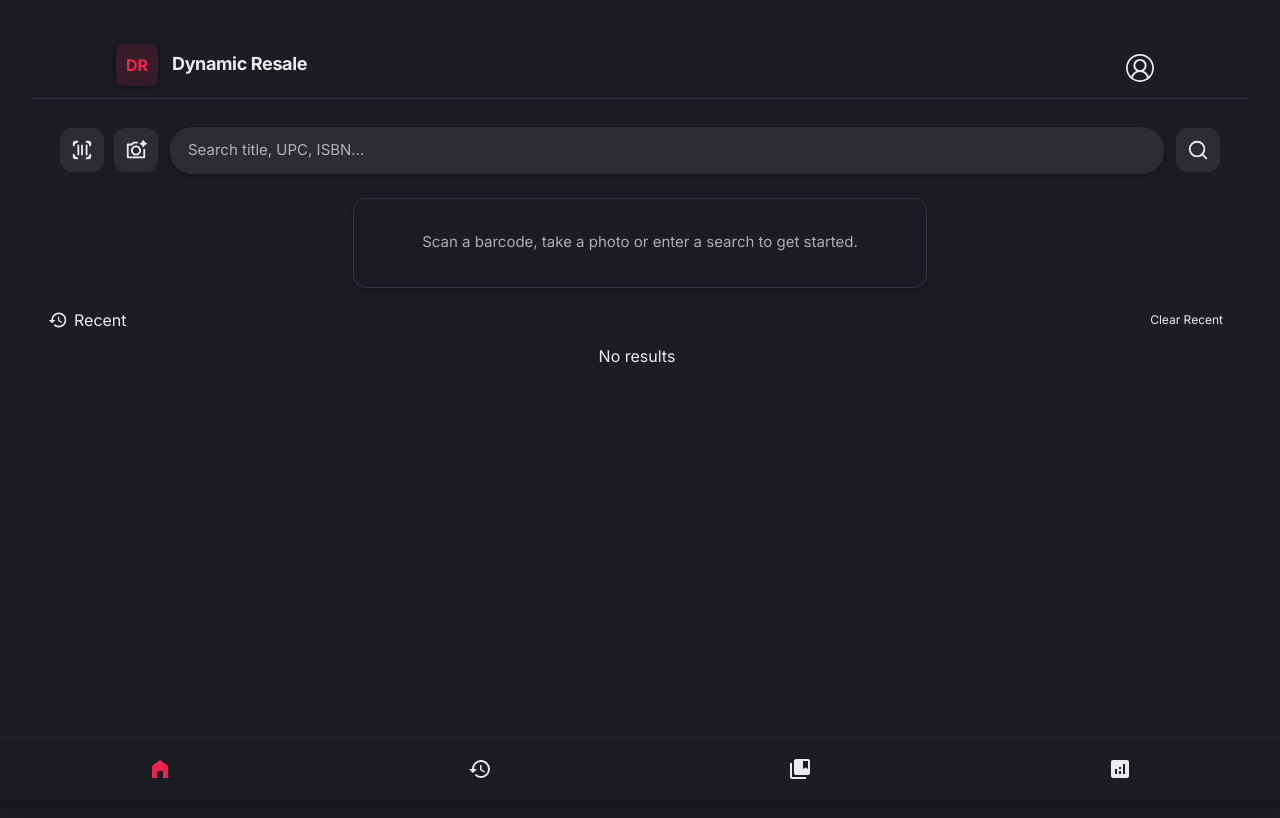
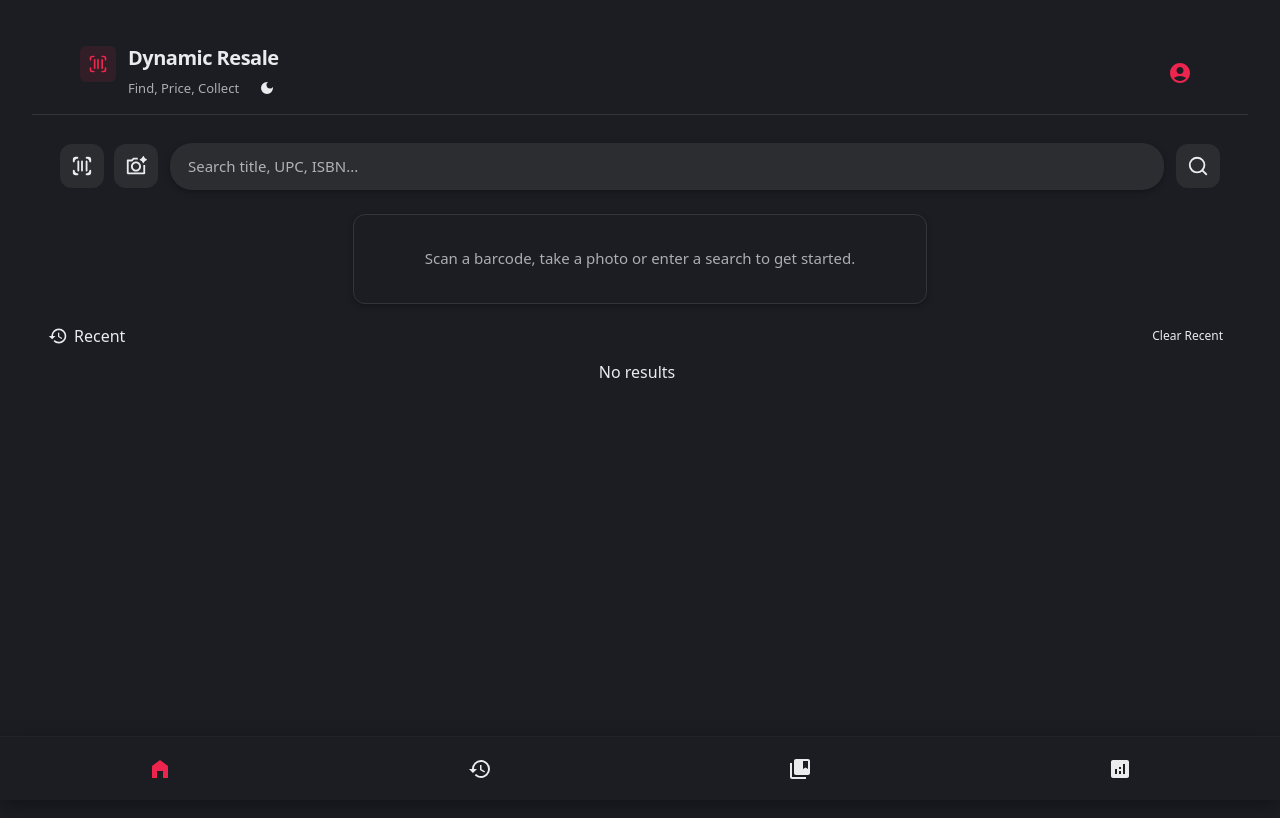
Before and after one commit to jcloud242/dynamic-resale, a React (Vite) app: page / in a window 1280 px wide. Shown: the top 818 px of the page. Built offline with nearby package versions, Linux system fonts and the light colour scheme.

Commit message:
Header Fix! + Tailwind integration

```diff
--- a/src/components/Header.jsx
+++ b/src/components/Header.jsx
@@ -1,6 +1,7 @@
 import React from "react";
 import "./header.css";
-import { VscAccount } from "react-icons/vsc";
+import { LuScanBarcode } from "react-icons/lu";
+import { MdAccountCircle } from "react-icons/md";
 import ThemeToggle from "./ThemeToggle.jsx";
 
 export const RIGHT_COL_WIDTH = 48; // keeps header-right alignment consistent with the design
@@ -8,37 +9,49 @@
 export default function Header() {
   return (
     <header
-      className="dr-header"
+      className="w-full border-b"
       style={{
         // expose shared CSS var so other rows can align the right-most column
         // @ts-ignore
         "--right-col-w": `${RIGHT_COL_WIDTH}px`,
       }}
     >
-      <div className="dr-header-inner">
-        <div className="dr-header-left">
-          <div className="dr-logo">DR</div>
-          <div className="dr-title">
-            <div className="dr-name">Dynamic Resale</div>
-            <div className="dr-tag-row">
-              <div className="dr-tag-toggle" role="button" tabIndex={0}>
-                <span className="dr-tag-pill">Find, Price, Collect</span>
-                <ThemeToggle />
-              </div>
+      <div className="mx-auto max-w-6xl px-4 py-3 grid grid-cols-[1fr_var(--right-col-w)] items-center">
+        {/* Left brand */}
+        <div className="flex items-start gap-3">
+          <div className="mt-0.5 inline-flex h-9 w-9 items-center justify-center rounded-md bg-primary/10 text-primary">
+            <LuScanBarcode className="h-5 w-5" />
+          </div>
+          <div className="leading-tight">
+            <div className="flex items-center gap-2">
+              <h1 className="text-xl font-semibold tracking-tight">
+                Dynamic Resale
+              </h1>
+            </div>
+            <div className="mt-0.5 flex items-center gap-2 text-[13px] text-muted-dynamic">
+              <span>Find, Price, Collect</span>
+              <ThemeToggle />
             </div>
           </div>
         </div>
+        {/* Right account icon, fixed width for alignment */}
         <div
-          className="dr-header-right"
-          style={{ width: "var(--right-col-w)" }}
+          className="flex items-center justify-end"
+          style={{ width: `var(--right-col-w)` }}
         >
-          <div className="dr-header-right-inner">
-            <button className="dr-account" aria-label="Account">
-              <span className="dr-account-icon">
-                <VscAccount />
-              </span>
-            </button>
-          </div>
+          <button
+            type="button"
+            aria-label="Account"
+            className="inline-flex h-9 w-9 items-center justify-center rounded-md"
+          >
+            <span>
+              {" "}
+              <MdAccountCircle
+                className="h-6 w-6"
+                style={{ color: "#ED254E" }}
+              />{" "}
+            </span>
+          </button>
         </div>
       </div>
     </header>
--- a/src/components/header.css
+++ b/src/components/header.css
@@ -1,5 +1,5 @@
 .dr-header {
-  border-bottom: 1px solid hsl(var(--border));
+  border-bottom: 1px solid hsl(var(--muted));
 }
 .dr-header-inner {
   max-width: 1080px;
@@ -35,12 +35,16 @@
   gap: 0;
 }
 .dr-name {
-  font-weight: 700;
-  font-size: 18px;
+  font-weight: 800;
+  font-size: 24px;
   letter-spacing: -0.02em;
   margin: 0;
-  padding-left: 6px;
-  line-height: 1;
+  /*padding-left: 6px;
+  line-height: 1;*/
+
+
+
+
 }
 .dr-tag-row {
   margin-top: 0;
@@ -72,7 +76,6 @@
   border-radius: 8px;
   background: transparent;
   border: 0;
-  color: var(--fg);
   display: inline-flex;
   align-items: center;
   justify-content: center;
@@ -99,6 +102,8 @@
   font-size: 16px;
   padding: 6px;
   border-radius: 8px;
+  cursor: pointer;
+  pointer-events: auto;
 }
 
 /* Let react-icons render their native SVG shapes (outline vs filled)
--- a/src/index.css
+++ b/src/index.css
@@ -3,7 +3,7 @@
 :root {
   font-family: system-ui, Avenir, Helvetica, Arial, sans-serif;
   line-height: 1.5;
-  font-weight: 400;
+  font-weight: 200;
 
   color-scheme: light dark;
   color: rgba(255, 255, 255, 0.87);
@@ -44,7 +44,6 @@
   font-size: 1em;
   font-weight: 500;
   font-family: inherit;
-  background-color: #1a1a1a;
   cursor: pointer;
   transition: border-color 0.25s;
 }
@@ -64,9 +63,6 @@
   }
   a:hover {
     color: #747bff;
-  }
-  button {
-    background-color: #f9f9f9;
   }
 }
 
--- a/src/shared/searchbar.css
+++ b/src/shared/searchbar.css
@@ -1,35 +1,174 @@
-.dr-searchbar{display:flex;gap:12px;padding:12px;align-items:center;background:transparent}
-.dr-scan-actions{display:flex;gap:10px}
-.dr-search-input-wrap{display:flex;flex:1}
-.dr-search-input{flex:1;padding:12px 18px;border-radius:22px;border:0;background:var(--card-bg);color:var(--fg);box-shadow:var(--input-elev);font-size:15px}
-.dr-search-icon,.dr-scan-icon,.dr-photo-icon{padding:10px;border-radius:12px;border:1px solid transparent;background:var(--card-bg);color:var(--fg);display:flex;align-items:center;justify-content:center}
-.dr-search-icon svg{width:22px;height:22px;color:inherit;fill:none;stroke:currentColor}
-.dr-scan-icon svg,.dr-photo-icon svg{width:22px;height:22px;color:inherit;fill:currentColor;stroke:currentColor}
-.dr-search-input::placeholder{color:var(--muted)}
+.dr-searchbar {
+  display: flex;
+  gap: 12px;
+  padding: 12px;
+  align-items: center;
+  background: transparent;
+}
+.dr-scan-actions {
+  display: flex;
+  gap: 10px;
+}
+.dr-search-input-wrap {
+  display: flex;
+  flex: 1;
+}
+.dr-search-input {
+  flex: 1;
+  padding: 12px 18px;
+  border-radius: 22px;
+  border: 0;
+  background: var(--card-bg);
+  color: var(--fg);
+  box-shadow: var(--input-elev);
+  font-size: 15px;
+}
+.dr-search-icon,
+.dr-scan-icon,
+.dr-photo-icon {
+  padding: 10px;
+  border-radius: 12px;
+  border: 1px solid transparent;
+  background: var(--card-bg);
+  color: var(--fg);
+  display: flex;
+  align-items: center;
+  justify-content: center;
+}
+.dr-search-icon svg {
+  width: 22px;
+  height: 22px;
+  color: inherit;
+  fill: none;
+  stroke: currentColor;
+}
+.dr-scan-icon svg,
+.dr-photo-icon svg {
+  width: 22px;
+  height: 22px;
+  color: inherit;
+  fill: currentColor;
+  stroke: currentColor;
+}
+.dr-search-input::placeholder {
+  color: var(--muted);
+}
 
 /* Interactive polish */
-.dr-searchbar input, .dr-search-icon, .dr-scan-icon, .dr-photo-icon { transition: border-color 120ms ease, box-shadow var(--motion-duration) ease, transform var(--motion-duration) ease; }
-.dr-searchbar input:focus { box-shadow: 0 6px 18px rgba(0,0,0,0.12); outline: none; }
-.dr-search-icon:hover, .dr-scan-icon:hover, .dr-photo-icon:hover { transform: none; border-color: #ED254E; }
-.dr-search-icon:active, .dr-scan-icon:active, .dr-photo-icon:active { transform: none; }
-.dr-search-icon:focus-visible, .dr-scan-icon:focus-visible, .dr-photo-icon:focus-visible { box-shadow: 0 0 0 4px var(--focus-ring); outline: none }
+.dr-searchbar input,
+.dr-search-icon,
+.dr-scan-icon,
+.dr-photo-icon {
+  transition: border-color 120ms ease, box-shadow var(--motion-duration) ease,
+    transform var(--motion-duration) ease;
+}
+.dr-searchbar input:focus {
+  box-shadow: 0 6px 18px rgba(0, 0, 0, 0.12);
+  outline: none;
+}
+.dr-search-icon:hover,
+.dr-scan-icon:hover,
+.dr-photo-icon:hover {
+  transform: none;
+  border-color: #ed254e;
+}
+.dr-search-icon:active,
+.dr-scan-icon:active,
+.dr-photo-icon:active {
+  transform: none;
+}
+.dr-search-icon:focus-visible,
+.dr-scan-icon:focus-visible,
+.dr-photo-icon:focus-visible {
+  box-shadow: 0 0 0 4px var(--focus-ring);
+  outline: none;
+}
 
-.dr-suggestions{position:absolute;left:0;right:0;top:calc(100% + 8px);background:var(--card-bg);border-radius:12px;box-shadow:0 20px 50px rgba(0,0,0,0.18);overflow:hidden;z-index:40;padding:8px;display:flex;flex-direction:column;gap:6px;transition:opacity 220ms cubic-bezier(.16,1,.3,1), transform 220ms cubic-bezier(.16,1,.3,1);opacity:0;transform:translate3d(0,-8px,0) scale(.995);pointer-events:none;will-change:transform,opacity;backface-visibility:hidden;color:var(--fg)}
-.dr-suggestions.open{opacity:1;transform:translate3d(0,0,0) scale(1);pointer-events:auto}
-.dr-suggestion{background:transparent;border:0;text-align:left;padding:12px;border-radius:8px;color:var(--fg);cursor:pointer;display:flex;flex-direction:column;align-items:flex-start}
-.dr-suggestion:hover{background:rgba(0,0,0,0.04)}
-.dr-suggestion.active{background:hsl(var(--accent) / 0.06)}
-.dr-suggestion-title{font-size:16px;font-weight:600;line-height:1.2;color:var(--fg);max-width:100%;white-space:normal;text-overflow:ellipsis}
-.dr-suggestion-cat{font-size:13px;color:var(--muted);margin-top:6px}
-.dr-suggestion-match{background:transparent;color:var(--accent);font-weight:700}
-.dr-suggest-loading{padding:8px;color:var(--muted);font-size:13px}
+.dr-suggestions {
+  position: absolute;
+  left: 0;
+  right: 0;
+  top: calc(100% + 8px);
+  background: var(--card-bg);
+  border-radius: 12px;
+  box-shadow: 0 20px 50px rgba(0, 0, 0, 0.18);
+  overflow: hidden;
+  z-index: 40;
+  padding: 8px;
+  display: flex;
+  flex-direction: column;
+  gap: 6px;
+  transition: opacity 220ms cubic-bezier(0.16, 1, 0.3, 1),
+    transform 220ms cubic-bezier(0.16, 1, 0.3, 1);
+  opacity: 0;
+  transform: translate3d(0, -8px, 0) scale(0.995);
+  pointer-events: none;
+  will-change: transform, opacity;
+  backface-visibility: hidden;
+  color: var(--fg);
+}
+.dr-suggestions.open {
+  opacity: 1;
+  transform: translate3d(0, 0, 0) scale(1);
+  pointer-events: auto;
+}
+.dr-suggestion {
+  background: transparent;
+  border: 0;
+  text-align: left;
+  padding: 12px;
+  border-radius: 8px;
+  color: var(--fg);
+  cursor: pointer;
+  display: flex;
+  flex-direction: column;
+  align-items: flex-start;
+}
+.dr-suggestion:hover {
+  background: rgba(0, 0, 0, 0.04);
+}
+.dr-suggestion.active {
+  background: hsl(var(--accent) / 0.06);
+}
+.dr-suggestion-title {
+  font-size: 16px;
+  font-weight: 600;
+  line-height: 1.2;
+  color: var(--fg);
+  max-width: 100%;
+  white-space: normal;
+  text-overflow: ellipsis;
+}
+.dr-suggestion-cat {
+  font-size: 13px;
+  color: var(--muted);
+  margin-top: 6px;
+}
+.dr-suggestion-match {
+  background: transparent;
+  color: var(--accent);
+  font-weight: 700;
+}
+.dr-suggest-loading {
+  padding: 8px;
+  color: var(--muted);
+  font-size: 13px;
+}
 
-@media (max-width:600px){
-	.dr-searchbar{padding:6px}
-	.dr-searchbar input{padding:12px}
+@media (max-width: 600px) {
+  .dr-searchbar {
+    padding: 6px;
+  }
+  .dr-searchbar input {
+    padding: 12px;
+  }
 }
 
 /* Respect user preference for reduced motion */
 @media (prefers-reduced-motion: reduce) {
-  .dr-suggestions { transition: none !important; transform: none !important; opacity: 1 !important; }
+  .dr-suggestions {
+    transition: none !important;
+    transform: none !important;
+    opacity: 1 !important;
+  }
 }
--- a/tailwind.config.cjs
+++ b/tailwind.config.cjs
@@ -2,32 +2,87 @@
   darkMode: ['class'],
   content: ['./index.html', './src/**/*.{js,jsx}'],
   theme: {
-    extend: {
+    container: {
+      center: true,
+      padding: '2rem',
+      screens: {
+        '2xl': '1400px',
+      },
+    },
+extend: {
       colors: {
-        border: 'hsl(var(--border))',
-        input: 'hsl(var(--input))',
-        ring: 'hsl(var(--ring))',
-        background: 'hsl(var(--background))',
-        foreground: 'hsl(var(--foreground))',
+        border: "hsl(var(--border))",
+        input: "hsl(var(--input))",
+        ring: "hsl(var(--ring))",
+        background: "hsl(var(--background))",
+        foreground: "hsl(var(--foreground))",
         primary: {
-          DEFAULT: 'hsl(var(--primary))',
+          DEFAULT: "hsl(var(--primary))",
+          foreground: "hsl(var(--primary-foreground))",
+        },
+        secondary: {
+          DEFAULT: "hsl(var(--secondary))",
+          foreground: "hsl(var(--secondary-foreground))",
+        },
+        destructive: {
+          DEFAULT: "hsl(var(--destructive))",
+          foreground: "hsl(var(--destructive-foreground))",
         },
         muted: {
-          DEFAULT: 'hsl(var(--muted))',
+          DEFAULT: "hsl(var(--muted))",
+          foreground: "hsl(var(--muted-foreground))",
         },
         accent: {
-          DEFAULT: 'hsl(var(--accent))',
+          DEFAULT: "hsl(var(--accent))",
+          foreground: "hsl(var(--accent-foreground))",
+        },
+        popover: {
+          DEFAULT: "hsl(var(--popover))",
+          foreground: "hsl(var(--popover-foreground))",
         },
         card: {
-          DEFAULT: 'hsl(var(--card))',
+          DEFAULT: "hsl(var(--card))",
+          foreground: "hsl(var(--card-foreground))",
+        },
+        sidebar: {
+          DEFAULT: "hsl(var(--sidebar-background))",
+          foreground: "hsl(var(--sidebar-foreground))",
+          primary: "hsl(var(--sidebar-primary))",
+          "primary-foreground": "hsl(var(--sidebar-primary-foreground))",
+          accent: "hsl(var(--sidebar-accent))",
+          "accent-foreground": "hsl(var(--sidebar-accent-foreground))",
+          border: "hsl(var(--sidebar-border))",
+          ring: "hsl(var(--sidebar-ring))",
         },
       },
       borderRadius: {
-        lg: 'var(--radius)',
-        md: 'calc(var(--radius) - 2px)',
-        sm: 'calc(var(--radius) - 4px)',
+        lg: "var(--radius)",
+        md: "calc(var(--radius) - 2px)",
+        sm: "calc(var(--radius) - 4px)",
+      },
+      keyframes: {
+        "accordion-down": {
+          from: {
+            height: "0",
+          },
+          to: {
+            height: "var(--radix-accordion-content-height)",
+          },
+        },
+        "accordion-up": {
+          from: {
+            height: "var(--radix-accordion-content-height)",
+          },
+          to: {
+            height: "0",
+          },
+        },
+      },
+      animation: {
+        "accordion-down": "accordion-down 0.2s ease-out",
+        "accordion-up": "accordion-up 0.2s ease-out",
       },
     },
   },
-  plugins: [],
-};
+  plugins: [require("tailwindcss-animate")],
+}
```
Also changed, not shown: package.json (+8 -5 lines), src/components/MetricBox.jsx (+4 -4 lines), src/tailwind.css, 1 other file (tests, documents, lock files or other folders).
